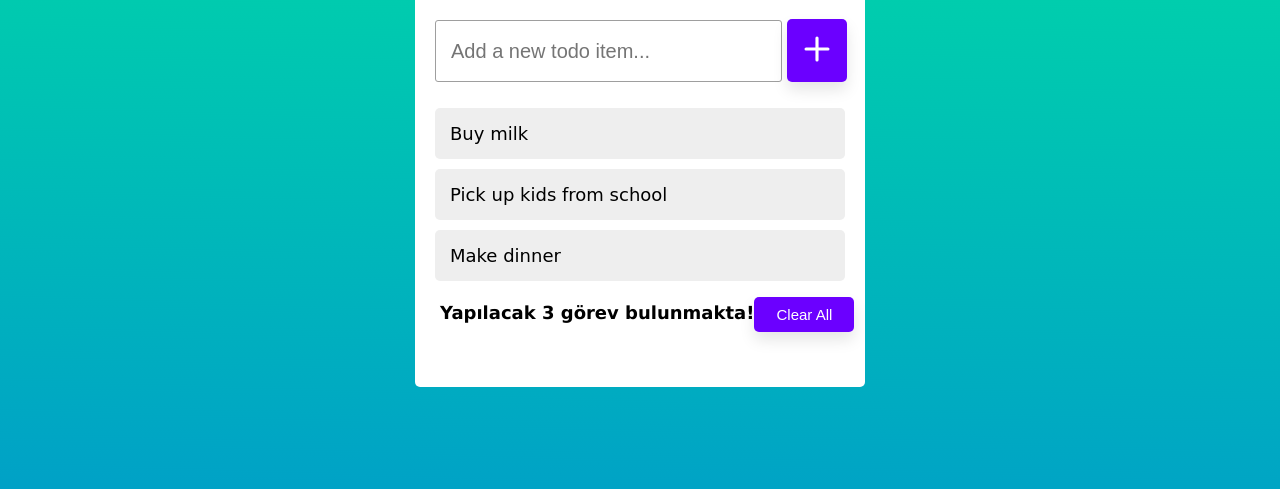
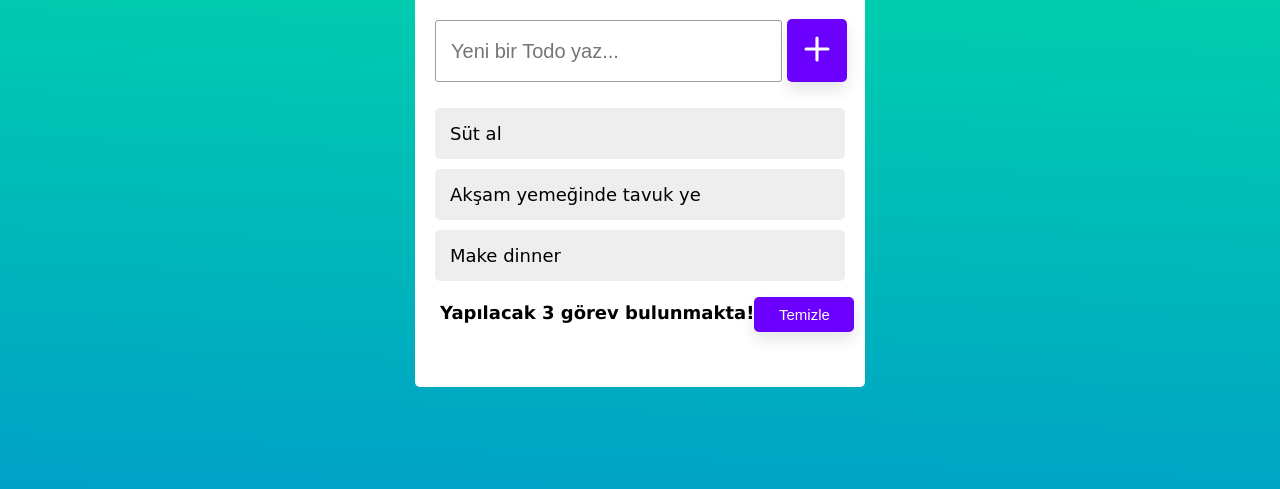
Before and after one commit to mr-rdex/RTodo1, a plain HTML site: page index.html in a window 1280 px wide. Shown: the part 271-760 px from the top of the page. Drawn offline with Linux system fonts and the light colour scheme.

Commit message:
Update index.html

```diff
--- a/index.html
+++ b/index.html
@@ -8,15 +8,15 @@
 <body>
   <div class="card">
     <h1>Todo App</h1>
-    <input id="new-todo" placeholder="Add a new todo item...">
+    <input id="new-todo" placeholder="Yeni bir Todo yaz...">
     <button id="add-button" onclick="countTodoListItems(), updateLabel()"><svg xmlns="http://www.w3.org/2000/svg" width="50" height="50" fill="currentColor" class="bi bi-plus" viewBox="0 0 16 16"><path d="M8 4a.5.5 0 0 1 .5.5v3h3a.5.5 0 0 1 0 1h-3v3a.5.5 0 0 1-1 0v-3h-3a.5.5 0 0 1 0-1h3v-3A.5.5 0 0 1 8 4z"/></svg></button>
     <ul id="todo-list">
-      <li>Buy milk<button class="close fa fa-trash-o"></button></li>
-      <li>Pick up kids from school<button class="close fa fa-trash-o"></button></li>
+      <li>Süt al<button class="close fa fa-trash-o"></button></li>
+      <li>Akşam yemeğinde tavuk ye<button class="close fa fa-trash-o"></button></li>
       <li>Make dinner<button class="close fa fa-trash-o"></button></li>
     </ul>
     <label class="label">Beklemede olan "x" görevin var.</label>
-    <button id="clear-all-button">Clear All</button>
+    <button id="clear-all-button">Temizle</button>
   </div>
 
   <script>
@@ -82,6 +82,7 @@ for (var i = 0; i < deleteButtons.length; i++) {
         // Remove the todo item from the list
         todoList.removeChild(todoItem);
       }
+      updateLabel();
     });
 
     function countTodoListItems() {
```
